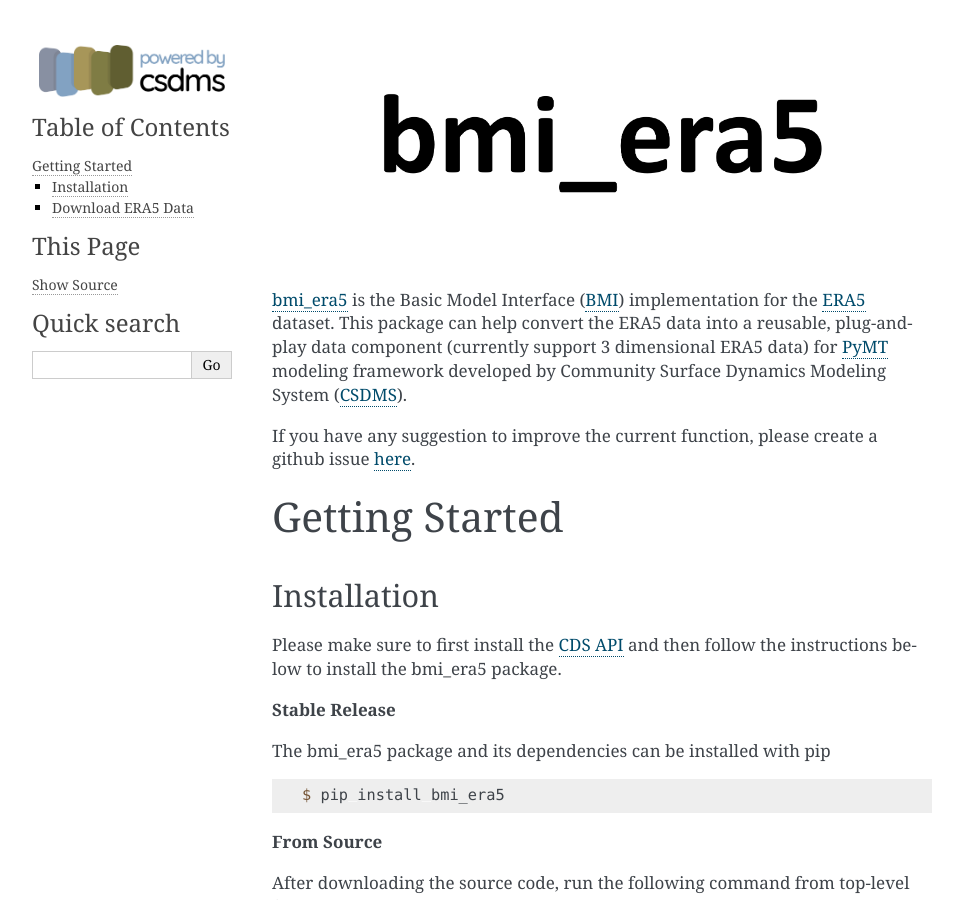
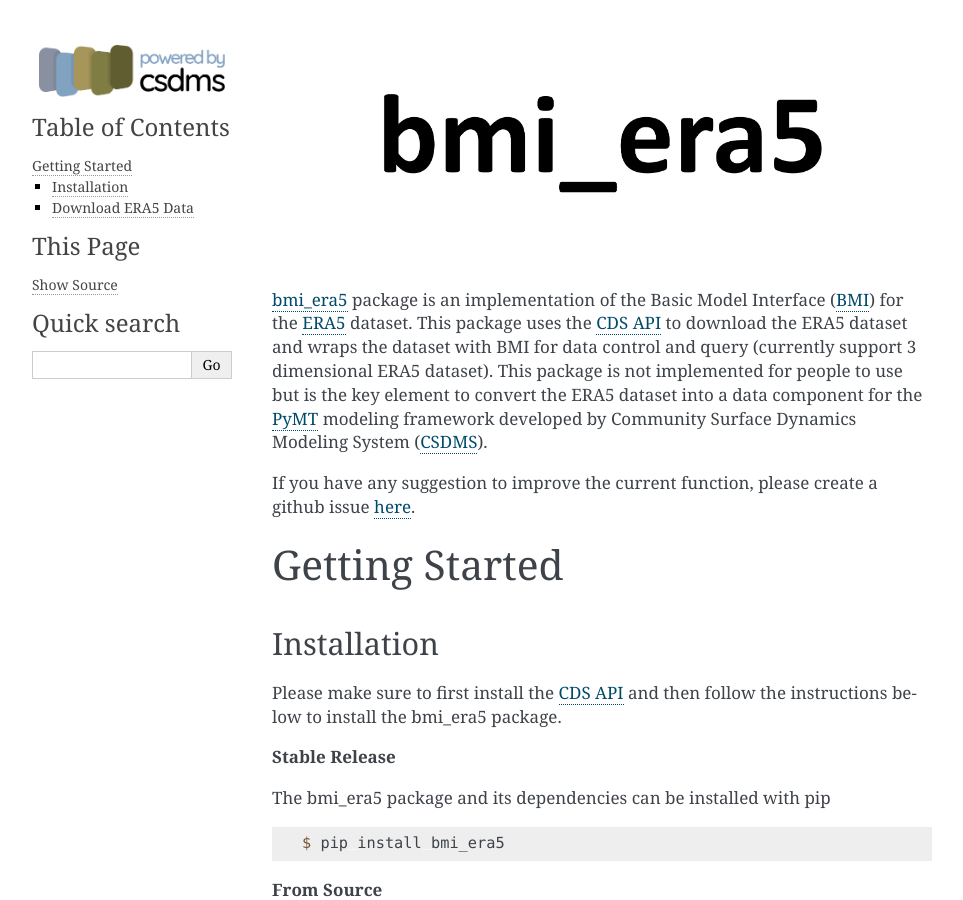
Before and after one commit to gantian127/bmi_era5, a Sphinx documentation site: the page built from docs/source/index.rst, in a window 1280 px wide and 900 px high. Shown: the whole window, without its empty margins (148-1111 px from the left). Built offline with Sphinx 7.4.7, drawn with Linux system fonts in a browser that asks for light colours.

Commit message:
update readthedocs

```diff
--- a/docs/source/index.rst
+++ b/docs/source/index.rst
@@ -4,10 +4,12 @@
     :alt: bmi_era5
     :target: https://bmi_era5.readthedocs.io/
 
-`bmi_era5 <https://github.com/gantian127/bmi_era5/>`_ is the Basic Model Interface (`BMI <https://bmi-spec.readthedocs.io/en/latest/>`_) implementation
+`bmi_era5 <https://github.com/gantian127/bmi_era5/>`_ package is an implementation of the Basic Model Interface (`BMI <https://bmi-spec.readthedocs.io/en/latest/>`_)
 for the `ERA5 <https://confluence.ecmwf.int/display/CKB/ERA5>`_ dataset.
-This package can help convert the ERA5 data  into a reusable, plug-and-play
-data component (currently support 3 dimensional ERA5 data) for `PyMT <https://pymt.readthedocs.io/en/latest/?badge=latest>`_ modeling framework developed by Community Surface Dynamics Modeling System
+This package uses the `CDS API <https://cds.climate.copernicus.eu/api-how-to>`_ to download the ERA5 dataset and wraps the dataset with BMI for data control and query
+(currently support 3 dimensional ERA5 dataset).
+This package is not implemented for people to use but is the key element to convert the ERA5 dataset into
+a data component for the `PyMT <https://pymt.readthedocs.io/en/latest/?badge=latest>`_ modeling framework developed by Community Surface Dynamics Modeling System
 (`CSDMS <https://csdms.colorado.edu/wiki/Main_Page>`_).
 
 If you have any suggestion to improve the current function, please create a github issue
```
